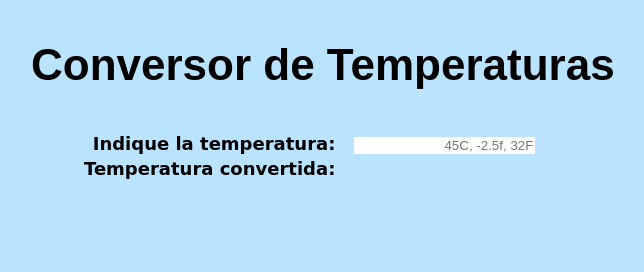
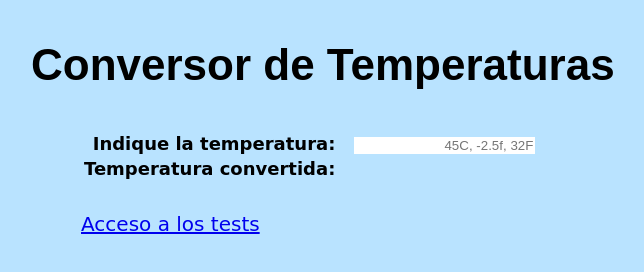
Before and after one commit to alu0100694987/p1-pdl, a plain HTML site: page index.html in a window 1280 px wide. Shown: the whole page, without its empty margins (17-661 px from the left). Drawn offline with Linux system fonts and the light colour scheme.

Commit message:
Adición de tests y enlace a los mismos

```diff
--- a/index.html
+++ b/index.html
@@ -38,6 +38,10 @@
       </table>
     </div>
 
+    <div id="tests">
+      <a href="tests/index.html"> Acceso a los tests </a>
+    </div>
+
   </body>
 
 </html>
--- a/style.css
+++ b/style.css
@@ -33,6 +33,13 @@
     font-size: 18px;
   }
 
+  #tests {
+    margin: 30px;
+    padding-left: 60px;
+    font-family: Cursive;
+    font-size: 20px;
+  }
+
 /* Resultado */
 
   #converted {
```
Also changed, not shown: 1 other file.
